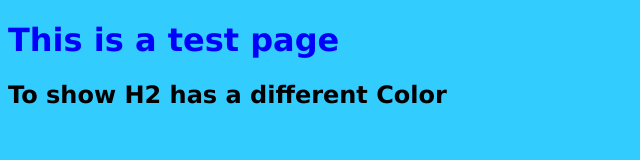
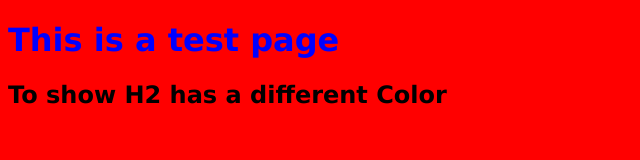
Before and after one commit to panghaichet/panghaichet.github.io, a plain HTML site: page test.html in a window 1280 px wide. Shown: the whole page, without its empty margins (0-640 px from the left). Drawn offline with Linux system fonts and the light colour scheme.

Commit message:
Update style.css

```diff
--- a/style.css
+++ b/style.css
@@ -14,5 +14,5 @@ p{
 }
 
 body {
-    background-color: #33ccff;
+    background-color: red;
 }
```
